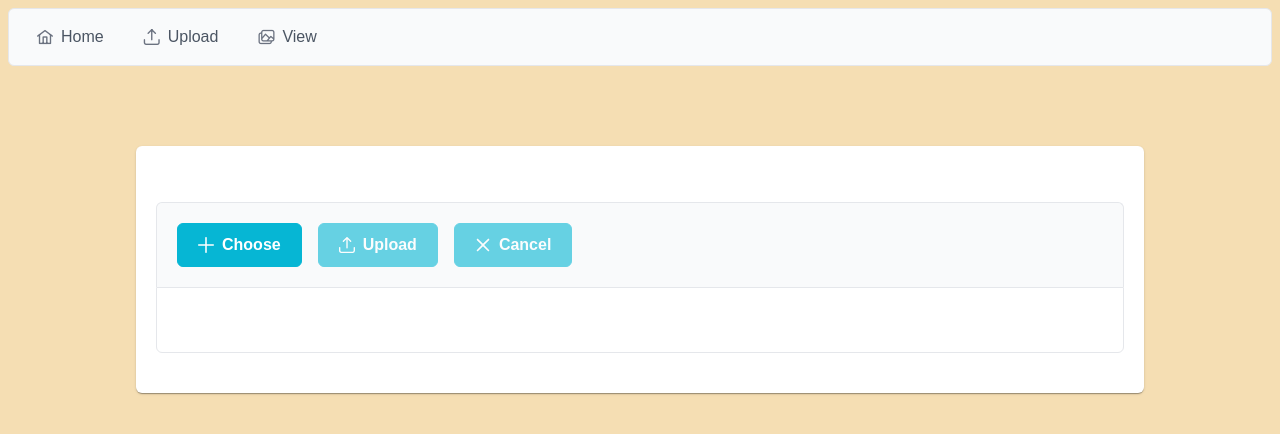
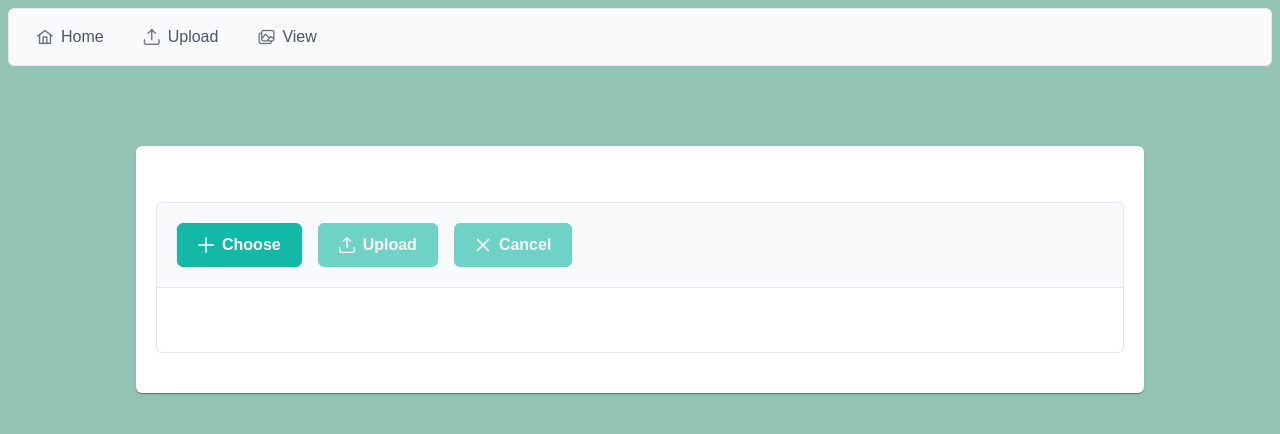
Before and after one commit to breezedave/card-game, a React (Vite) app: page /card/1 in a window 1280 px wide. Shown: the top 434 px of the page. Built offline with nearby package versions, Linux system fonts and the light colour scheme; a web font is replaced by a local one.

Commit message:
Color tweak

```diff
--- a/src/CardPage.jsx
+++ b/src/CardPage.jsx
@@ -20,7 +20,8 @@ export const CardPage = () => {
                 url={`/api/upload/${cardId}`}
                 accept="image/*"
                 maxFileSize={20000000}
-            emptyTemplate={<span />} />
+                emptyTemplate={<span />}
+            />
         </Card>
 
     )
--- a/src/app.css
+++ b/src/app.css
@@ -1,5 +1,5 @@
 body {
-    background-color: wheat;
+    background-color: #93c4b3;
 }
 
 .cardList {
--- a/src/main.jsx
+++ b/src/main.jsx
@@ -1,7 +1,7 @@
 import { createRoot } from 'react-dom/client'
 import { BrowserRouter } from 'react-router';
 import App from './App.jsx'
-import "primereact/resources/themes/lara-light-cyan/theme.css";
+import "primereact/resources/themes/lara-light-teal/theme.css";
 import 'primeicons/primeicons.css';
 import './app.css';
 
```
Lines whose indentation alone changed are shown as unchanged.
